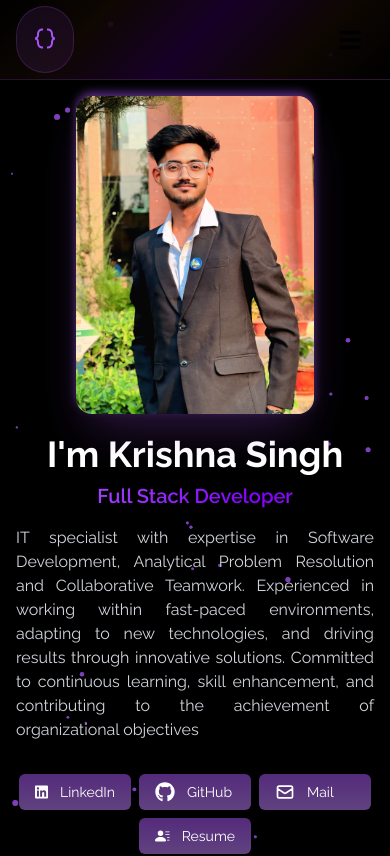
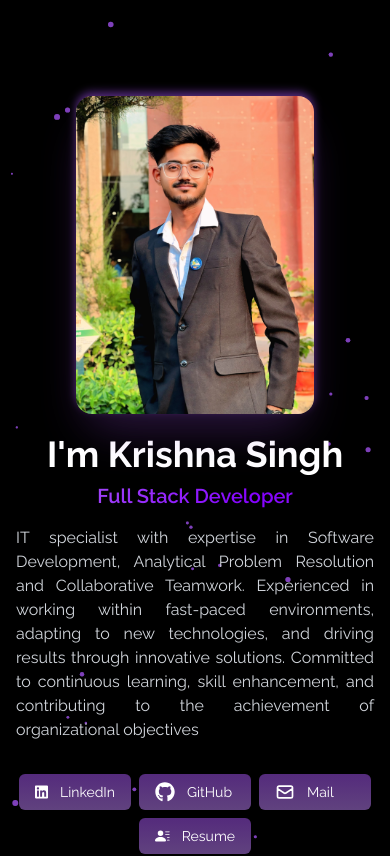
Before and after one commit to singhkrishna01/Talent-Showcase-Space, a React (Vite) app: page / in a window 390 px wide. Shown: the top 856 px of the page. Built offline with nearby package versions, Linux system fonts and the light colour scheme.

Commit message:
Remove navbar in mobile screen

```diff
--- a/src/components/pages/homepage-comps/Navbar.jsx
+++ b/src/components/pages/homepage-comps/Navbar.jsx
@@ -1,5 +1,4 @@
 import React, { useState, useEffect } from 'react'
-import { FaBars, FaTimes } from "react-icons/fa"
 import { Link } from "react-scroll"
 
 const Navbar = () => {
@@ -31,7 +30,6 @@ const Navbar = () => {
         }
     ]
 
-    const [isShowNav, setIsShowNav] = useState(false)
     const [isScrolled, setIsScrolled] = useState(false)
 
     useEffect(() => {
@@ -50,7 +48,7 @@ const Navbar = () => {
     }, [])
 
     return (
-        <header className={`fixed top-0 flex justify-between items-center h-20 px-4 sm:px-6 md:px-8 lg:px-24 w-full z-30 transition-all duration-700 liquid-navbar ${isScrolled ? 'liquid-glow' : ''}`}>
+        <header className={`hidden md:flex fixed top-0 justify-between items-center h-20 px-8 md:px-16 lg:px-24 w-full z-30 transition-all duration-700 liquid-navbar ${isScrolled ? 'liquid-glow' : ''}`}>
             {/* Logo Section - Icon Only */}
             <div className='flex items-center group relative liquid-logo'>
                 <div className='relative p-4 rounded-full bg-gradient-to-r from-primary-color/10 to-purple-600/10 border border-primary-color/20 group-hover:border-primary-color/40 transition-all duration-500'>
@@ -59,7 +57,7 @@ const Navbar = () => {
             </div>
 
             {/* Desktop Navigation */}
-            <nav className='hidden lg:flex items-center space-x-2'>
+            <nav className='flex items-center space-x-2'>
                 {links.map(({ id, link }) => (
                     <div key={id} className='relative group'>
                         <Link
@@ -75,43 +73,11 @@ const Navbar = () => {
             </nav>
 
             {/* CTA Button */}
-            <div className='hidden lg:flex items-center'>
+            <div className='flex items-center'>
                 <button className='relative px-6 py-3 bg-gradient-to-r from-primary-color via-purple-600 to-primary-color text-black font-semibold rounded-xl hover:from-purple-600 hover:via-primary-color hover:to-purple-600 transition-all duration-500 hover:scale-105 hover:shadow-2xl hover:shadow-purple-500/30 liquid-button'>
                     <span className='relative z-10'>Get In Touch</span>
                 </button>
             </div>
-
-            {/* Mobile Menu Button */}
-            <div
-                onClick={() => setIsShowNav(!isShowNav)}
-                className='lg:hidden cursor-pointer p-3 rounded-xl hover:bg-gradient-to-r hover:from-primary-color/20 hover:to-purple-600/20 transition-all duration-500'
-            >
-                {isShowNav ? <FaTimes size={24} className='text-primary-color' /> : <FaBars size={24} />}
-            </div>
-
-            {/* Mobile Menu */}
-            {isShowNav && (
-                <div className='lg:hidden fixed inset-0 z-50'>
-                    <div className='absolute inset-0 bg-gradient-to-br from-black via-purple-900/30 to-black backdrop-blur-xl'></div>
-                    <div className='relative flex flex-col items-center justify-center h-full space-y-8'>
-                        {links.map(({ id, link }) => (
-                            <Link
-                                key={id}
-                                to={link}
-                                smooth
-                                duration={500}
-                                onClick={() => setIsShowNav(false)}
-                                className='text-3xl text-gray-300 hover:text-white transition-all duration-500 hover:scale-110 relative group px-6 py-3 rounded-xl liquid-underline navbar-link cursor-pointer'
-                            >
-                                <span className='relative z-10'>{link}</span>
-                            </Link>
-                        ))}
-                        <button className='mt-8 px-8 py-4 bg-gradient-to-r from-primary-color via-purple-600 to-primary-color text-black font-semibold rounded-xl hover:from-purple-600 hover:via-primary-color hover:to-purple-600 transition-all duration-500 hover:scale-105 hover:shadow-2xl hover:shadow-purple-500/30 liquid-button'>
-                            Get In Touch
-                        </button>
-                    </div>
-                </div>
-            )}
         </header>
     )
 }
```
